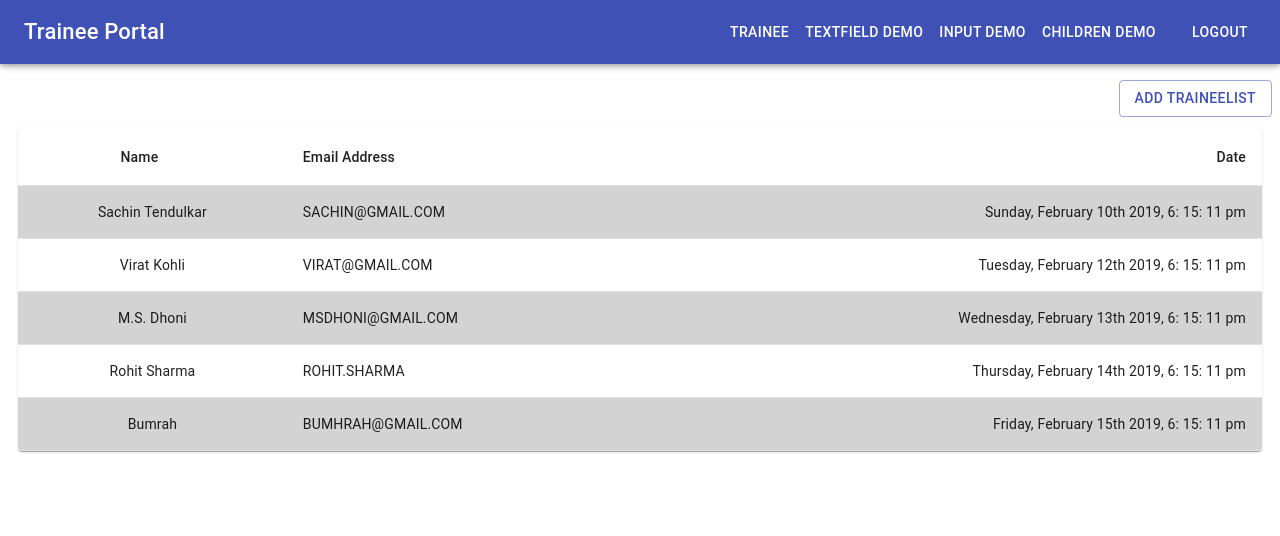
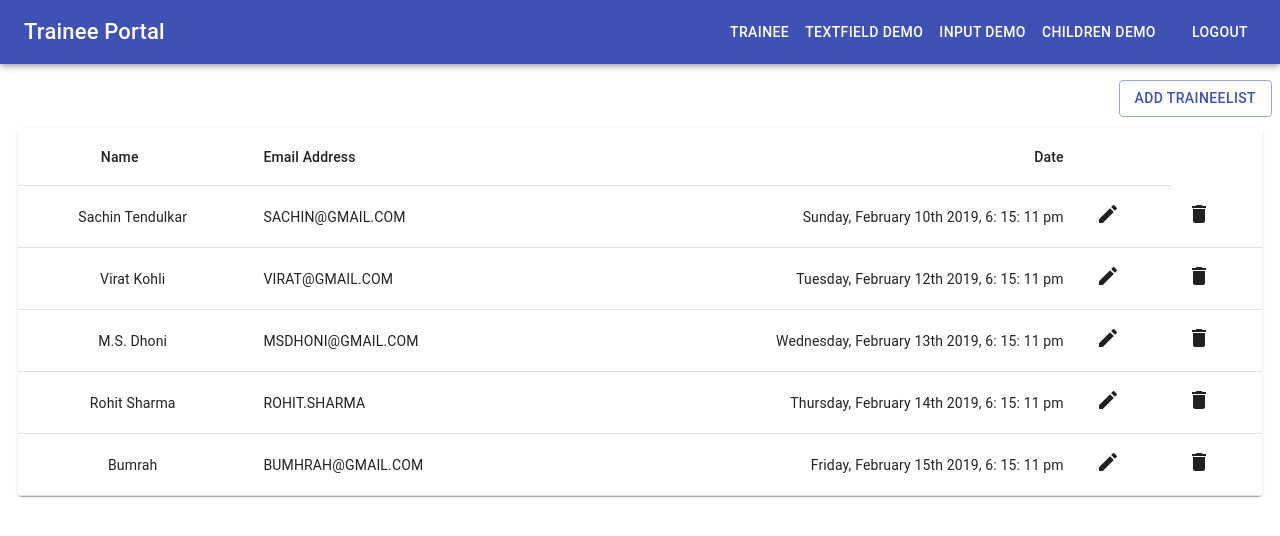
Before and after one commit to nxsudarshan/javascript-client, a React (Create React App) app: page / in a window 1280 px wide. Shown: the top 536 px of the page. Built offline with nearby package versions, Linux system fonts and the light colour scheme.

Commit message:
feat : #41174 task

```diff
--- a/src/components/Table/Table.jsx
+++ b/src/components/Table/Table.jsx
@@ -34,8 +34,18 @@ class TableComponent extends React.Component {
     });
   }
 
+  handleChangePage = (event) => {
+    const { onChangePage } = this.props;
+    console.log(event.target.value);
+    // onChangePage(value);
+  }
+
+  handleNoHandler = () => {
+    console.log('there is no handler for it');
+  }
+
+
   render() {
-    console.log(style);
     const {
       classes,
       data,
@@ -44,7 +54,9 @@ class TableComponent extends React.Component {
       orderBy,
       onSort,
       onSelect,
-      id,
+      actions,
+      count,
+      page,
     } = this.props;
     return (
       <div className={classes.root}>
@@ -65,7 +77,7 @@ class TableComponent extends React.Component {
                         <TableSortLabel
                           active={orderBy === item.field}
                           direction={order}
-                          onClick={this.createSortHandler(item.field)}
+                          onChange={() => this.createSortHandler(item.field)}
                         >
                           {item.label}
                         </TableSortLabel>
@@ -73,15 +85,21 @@ class TableComponent extends React.Component {
                     </>
                   ))
                 }
+                <TableCell
+                  key=""
+                  align=""
+                  title=""
+                />
               </TableRow>
             </TableHead>
             <TableBody>
-
               {
                 data.map(row => (
-                  <TableRow key={row.id} className={classes.alternateRow}>
+                  <TableRow className={classes.alternateRow} hover>
                     {columns.map(items => (
                       <TableCell
+                        className={classes.rowHover}
+                        key={row[items.field]}
                         scope="row"
                         align={items.align}
                       >
@@ -92,13 +110,26 @@ class TableComponent extends React.Component {
                       </TableCell>
                     ))
                     }
+                    {
+                      actions.map(item => (
+                        <TableCell
+                          key={item.handler}
+                          scope="row"
+                          align={item.align}
+                          value={row.id}
+                        >
+                          {item.icon}
+                        </TableCell>
+                      ))
+                    }
                   </TableRow>
+
                 ))
               }
             </TableBody>
           </Table>
         </Paper>
-      </div>
+      </div >
     );
   }
 }
--- a/src/components/Table/style.js
+++ b/src/components/Table/style.js
@@ -17,8 +17,10 @@ export const style = {
   },
   alternateRow: {
     '&:nth-of-type(odd)': {
-      background: 'lightGrey',
+      background: '#FFFFFF',
     },
+  },
+  rowHover: {
     '&:hover': {
       cursor: 'pointer',
     },
--- a/src/pages/TableDemo/TableDemo.jsx
+++ b/src/pages/TableDemo/TableDemo.jsx
@@ -2,12 +2,19 @@
 /* eslint-disable react/prefer-stateless-function */
 import React from 'react';
 import moment from 'moment';
+import Button from '@material-ui/core/Button';
+import Edit from '@material-ui/icons/Edit';
+import Delete from '@material-ui/icons/Delete';
 
 import { TableComponent } from '../../components';
 import { traineeData } from '../Trainee';
 import { dateFormat } from '../../configs/constants';
 
 export class TableDemo extends React.Component {
+  page = 0;
+
+  count = 100;
+
   state = {
     order: '',
     orderBy: '',
@@ -19,6 +26,18 @@ export class TableDemo extends React.Component {
 
   handleChange = (orderDetails) => {
     this.setState({ ...orderDetails });
+  }
+
+  handlerEditDialogOpen = () => {
+
+  }
+
+  handlerDeleteDialogOpen = () => {
+
+  }
+
+  handleSelect = (e) => {
+    console.log(e);
   }
 
   render() {
@@ -48,7 +67,20 @@ export class TableDemo extends React.Component {
         order={order}
         orderBy={orderBy}
         onSort={this.handleChange}
-        onSelect=""
+        onSelect={this.handleSelect}
+        actions={[
+          {
+            icon: <Edit />,
+            handler: this.handlerEditDialogOpen,
+          },
+          {
+            icon: <Delete />,
+            handler: this.handlerDeleteDialogOpen,
+          },
+        ]}
+        count={this.count}
+        page={this.page}
+        onChangePage={this.handleChangePage}
       />
     );
   }
```
Also changed, not shown: src/pages/Trainee/component/EditDialog/EditDialog.jsx (added), src/pages/Trainee/component/EditDialog/index.js (added), src/pages/Trainee/component/RemoveDialog/RemoveDialog.jsx (added), src/pages/Trainee/component/RemoveDialog/index.js (added), 1 other file (tests, documents, lock files or other folders).
